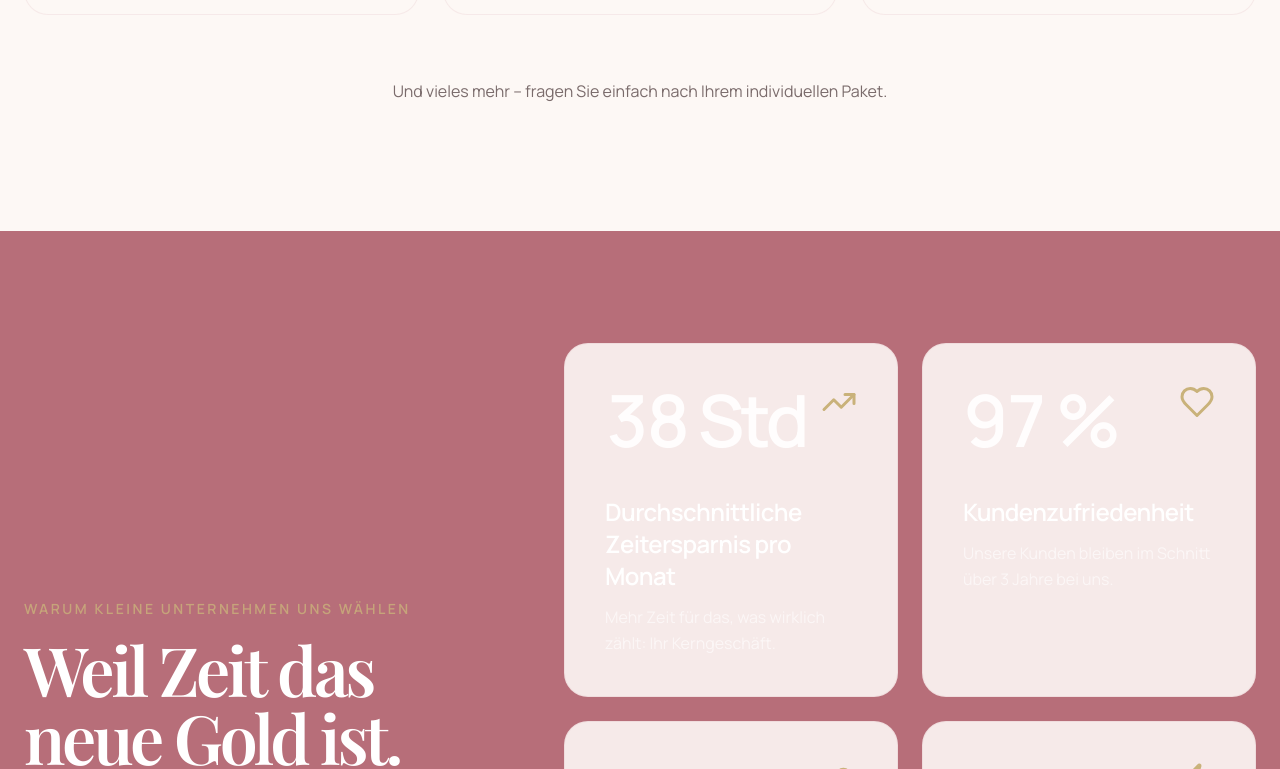
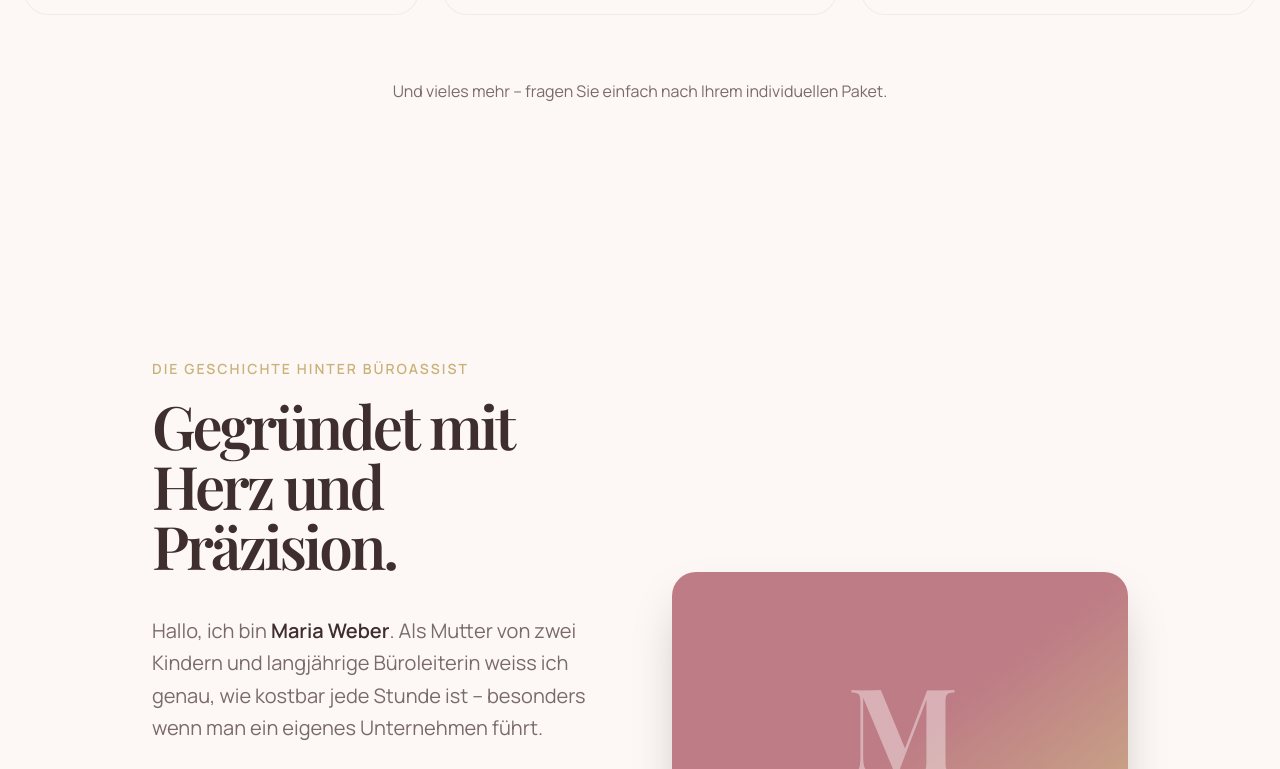
Before and after one commit to Claudio723/buroassist, a Next.js app: page / in a window 1280 px wide. Shown: the part 2031-2800 px from the top of the page. Built offline with nearby package versions, Linux system fonts and the light colour scheme.

Commit message:
Simplify: Remove Benefits and Testimonials sections for cleaner landing page

```diff
--- a/app/page.tsx
+++ b/app/page.tsx
@@ -1,8 +1,6 @@
 import Hero from "@/components/Hero";
 import Services from "@/components/Services";
-import Benefits from "@/components/Benefits";
 import About from "@/components/About";
-import Testimonials from "@/components/Testimonials";
 import Contact from "@/components/Contact";
 
 export default function BuroassistLanding() {
@@ -10,9 +8,7 @@ export default function BuroassistLanding() {
     <main className="overflow-hidden">
       <Hero />
       <Services />
-      <Benefits />
       <About />
-      <Testimonials />
       <Contact />
     </main>
   );
```
